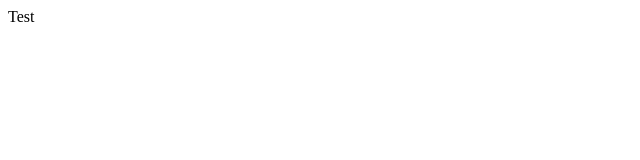
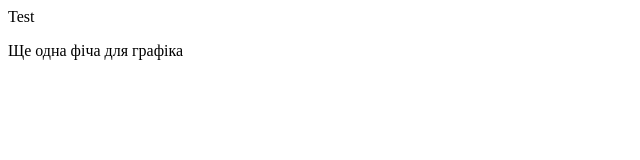
Before and after one commit to MaxKishai/my-lab-project, a plain HTML site: page index.html in a window 1280 px wide. Shown: the whole page, without its empty margins (0-640 px from the left). Drawn offline with Linux system fonts and the light colour scheme.

Commit message:
Add second feature for network graph

```diff
--- a/index.html
+++ b/index.html
@@ -1 +1,2 @@
 <p>Test</p>
+<p>Ще одна фіча для графіка</p>
```
